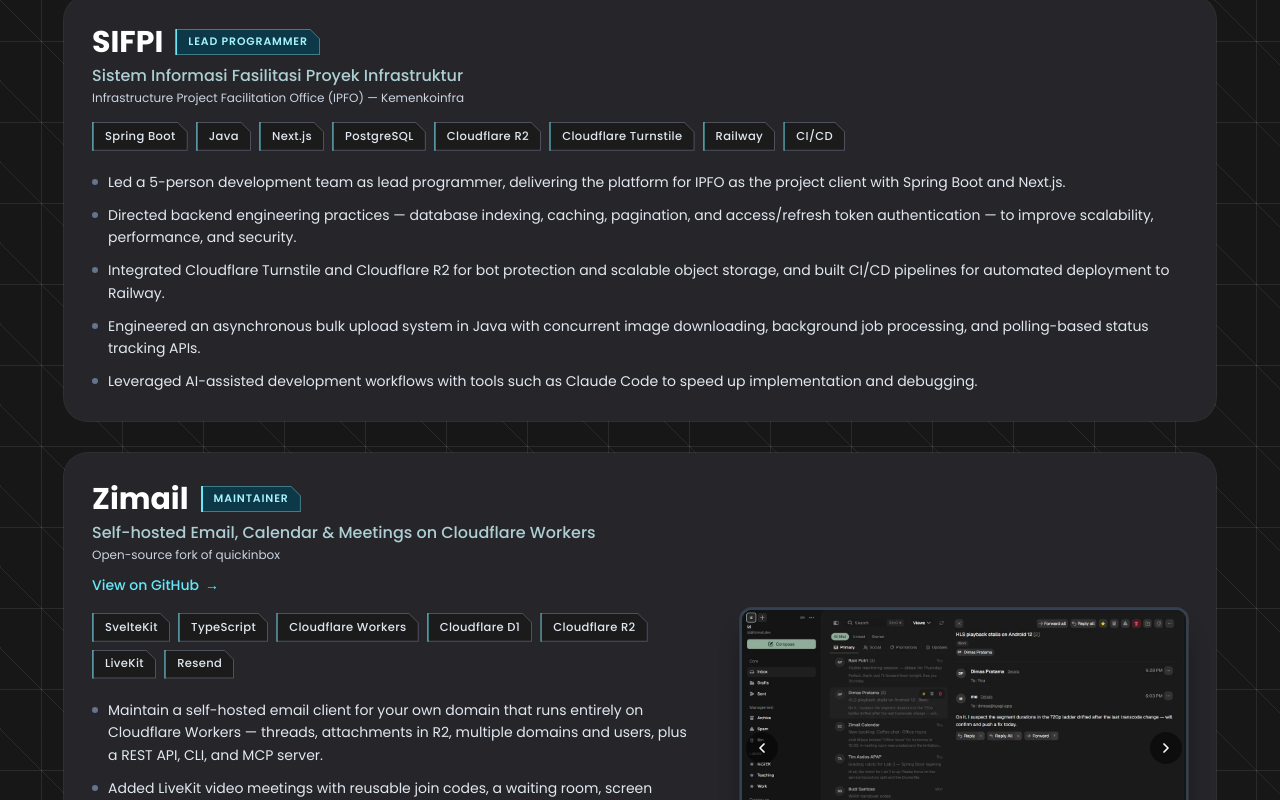
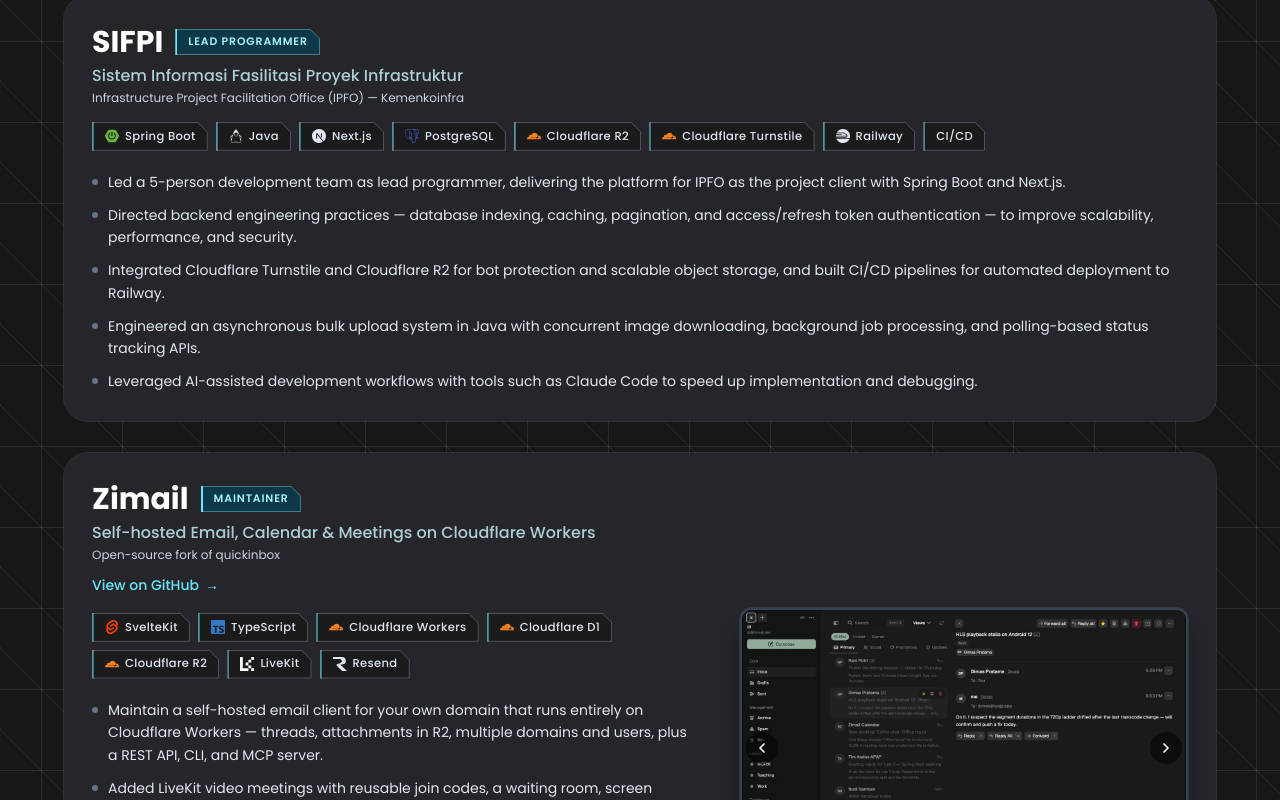
Before and after one commit to MHibriziF/portfolio-web-v1, a React (Vite) app: page / in a window 1280 px wide. Shown: the part 4860-5660 px from the top of the page. Built offline with nearby package versions, Linux system fonts and the light colour scheme.

Commit message:
feat(chips): show brand logos for known technologies

```diff
--- a/package.json
+++ b/package.json
@@ -14,7 +14,8 @@
     "aos": "^3.0.0-beta.6",
     "autoprefixer": "^10.4.20",
     "react": "^18.3.1",
-    "react-dom": "^18.3.1"
+    "react-dom": "^18.3.1",
+    "simple-icons": "^16.32.0"
   },
   "devDependencies": {
     "@eslint/js": "^9.8.0",
--- a/src/components/sub-components/Chip.jsx
+++ b/src/components/sub-components/Chip.jsx
@@ -1,10 +1,27 @@
 import React from "react";
+import { techIcon } from "../../data/techIcons";
 
 function Chip({ children }) {
+  const icon = typeof children === "string" && techIcon(children);
+
   // The inner span is the tag's fill; the li shows through as its 1px outline.
   return (
     <li className="tag">
-      <span>{children}</span>
+      <span className="gap-1.5">
+        {icon && (
+          <svg
+            viewBox="0 0 24 24"
+            width="14"
+            height="14"
+            fill={icon.color}
+            aria-hidden="true"
+            className="shrink-0"
+          >
+            <path d={icon.path} />
+          </svg>
+        )}
+        {children}
+      </span>
     </li>
   );
 }
--- /dev/null
+++ b/src/data/techIcons.js
@@ -0,0 +1,67 @@
+import {
+  siCloudflare,
+  siDart,
+  siDjango,
+  siFastapi,
+  siFirebase,
+  siFlutter,
+  siGit,
+  siGoogle,
+  siLivekit,
+  siNextdotjs,
+  siNuxt,
+  siOpenjdk,
+  siPostgresql,
+  siPython,
+  siRailway,
+  siResend,
+  siSpringboot,
+  siSvelte,
+  siTensorflow,
+  siThemoviedatabase,
+  siTypescript,
+} from "simple-icons";
+
+// Brand logos for the tech chips, from Simple Icons. Products without a logo
+// of their own borrow their vendor's; concepts like "REST API" have none.
+const ICONS = {
+  Flutter: siFlutter,
+  Dart: siDart,
+  "Spring Boot": siSpringboot,
+  Java: siOpenjdk,
+  Django: siDjango,
+  FastAPI: siFastapi,
+  Python: siPython,
+  "Next.js": siNextdotjs,
+  Nuxt: siNuxt,
+  TypeScript: siTypescript,
+  PostgreSQL: siPostgresql,
+  Git: siGit,
+  SvelteKit: siSvelte,
+  "Cloudflare Workers": siCloudflare,
+  "Cloudflare D1": siCloudflare,
+  "Cloudflare R2": siCloudflare,
+  "Cloudflare Turnstile": siCloudflare,
+  Railway: siRailway,
+  LiveKit: siLivekit,
+  Resend: siResend,
+  "Google ML Kit": siGoogle,
+  "TensorFlow Lite": siTensorflow,
+  "Firebase ML": siFirebase,
+  "TMDB API": siThemoviedatabase,
+};
+
+// Near-black logos would vanish on the dark chips, so those are drawn light.
+function readableColor(hex) {
+  const [r, g, b] = [0, 2, 4].map((i) => {
+    const c = parseInt(hex.slice(i, i + 2), 16) / 255;
+    return c <= 0.03928 ? c / 12.92 : ((c + 0.055) / 1.055) ** 2.4;
+  });
+  const luminance = 0.2126 * r + 0.7152 * g + 0.0722 * b;
+  return luminance < 0.04 ? "#e2e8f0" : `#${hex}`;
+}
+
+export function techIcon(name) {
+  const icon = ICONS[name];
+  return icon && { path: icon.path, color: readableColor(icon.hex) };
+}
```
Also changed, not shown: 1 other file (tests, documents, lock files or other folders).
